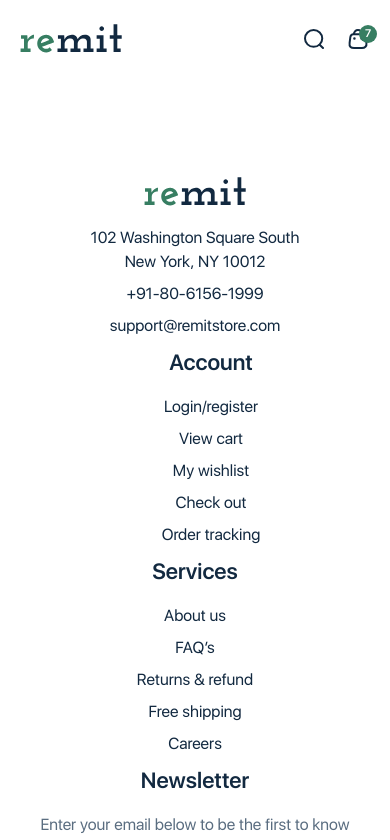
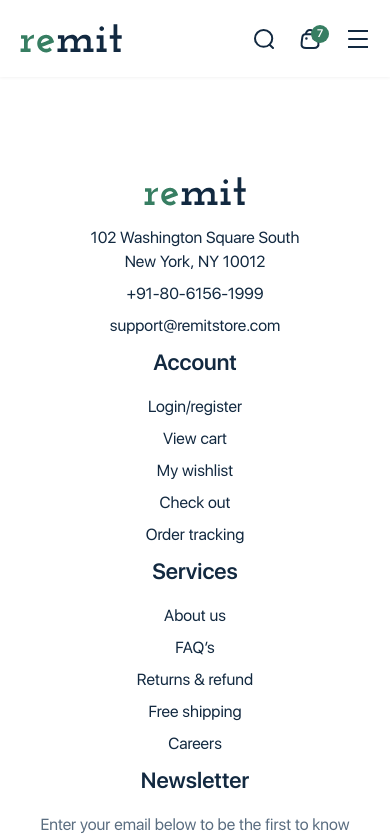
Before and after one commit to typhan05/yaycommerce-react, a React (Create React App) app: page / in a window 390 px wide. Shown: the top 840 px of the page. Built offline with nearby package versions, Linux system fonts and the light colour scheme.

Commit message:
Add menu mobile

```diff
--- a/src/parts/Footer/index.js
+++ b/src/parts/Footer/index.js
@@ -99,7 +99,7 @@ export default function Footer() {
                 </a>
               </div>
             </div>
-            <div className="w-full sm:w-1/2 md:w-1/2 lg:w-1/4 pl-8">
+            <div className="w-full sm:w-1/2 md:w-1/2 lg:w-1/4 lg:pl-8">
               <h3 className="text-[22px] font-semibold mb-4">Account</h3>
               <ul>
                 <li className="mb-2">
--- a/src/parts/Header/index.js
+++ b/src/parts/Header/index.js
@@ -1,4 +1,4 @@
-import React from 'react';
+import React, {useState} from 'react';
 import {NavLink} from "react-router-dom";
 import Logo from "../../assets/images/logo.svg"
 import Dropdown from "../../components/Dropdown";
@@ -16,8 +16,16 @@ const languages = [
 ];
 
 export default function Header(props) {
+  const [openMenu, setOpenMenu] = useState(false);
+
+  const openHandler = () => {
+    let root = document.getElementsByTagName('html')[0];
+    root.classList.toggle('overflow-hidden');
+    setOpenMenu(!openMenu);
+  }
+
   return (
-    <header className="text-black2">
+    <header className="relative text-black2 md:shadow-none shadow-[0_1px_3px_rgba(0,0,0,0.05)]">
       <div className="bg-gray-light4 py-3 text-sm md:block hidden">
         <div className="container mx-auto flex flex-wrap justify-between items-center">
           <ul className="grid gap-x-3 grid-cols-3">
@@ -56,7 +64,8 @@ export default function Header(props) {
       <div className="py-6">
         <div className="container mx-auto flex flex-wrap items-center justify-between">
           <a href="/yaycommerce-react/"><img src={Logo} alt="logo"/></a>
-          <ul className="md:flex hidden">
+          <ul
+            className={`md:flex md:relative md:top-0 md:w-auto md:translate-x-0 md:py-0 py-5 z-50 fixed top-[79px] bottom-0 left-0 bg-white transition-all duration-300 ease-in-out w-full ${openMenu ? `translate-x-0` : `translate-x-full`}`}>
             <li className="mx-5">
               <NavLink to='/yaycommerce-react/' className="group transition-all duration-300 ease-in-out">
                 {({isActive}) => (
@@ -66,7 +75,8 @@ export default function Header(props) {
               </NavLink>
             </li>
             <li className="mx-5 group relative">
-              <NavLink to='/yaycommerce-react/shops' className="flex items-center group transition-all duration-300 ease-in-out">
+              <NavLink to='/yaycommerce-react/shops'
+                       className="flex items-center group transition-all duration-300 ease-in-out">
                 {({isActive}) => (
                   <>
                     <span
@@ -90,7 +100,8 @@ export default function Header(props) {
                   </>
                 )}
               </NavLink>
-              <ul className="opacity-0 py-1 px-4 -ml-4 pointer-events-none absolute left-0 invisible top-12 z-1 min-w-[150px] bg-white transition-all duration-300 ease-in-out rounded-md shadow-[0_10px_25px_rgba(55,126,98,0.05)] group-hover:pointer-events-auto group-hover:top-8 group-hover:opacity-100 group-hover:visible group-hover:translate-y-0">
+              <ul
+                className="opacity-0 py-1 px-4 -ml-4 pointer-events-none absolute left-0 invisible top-12 z-1 min-w-[150px] bg-white transition-all duration-300 ease-in-out rounded-md shadow-[0_10px_25px_rgba(55,126,98,0.05)] group-hover:pointer-events-auto group-hover:top-8 group-hover:opacity-100 group-hover:visible group-hover:translate-y-0">
                 <li className="my-2">
                   <NavLink to='/yaycommerce-react/shops/shop-1' className="transition-all duration-300 ease-in-out">
                     {({isActive}) => (
@@ -134,7 +145,7 @@ export default function Header(props) {
               </NavLink>
             </li>
           </ul>
-          <ul className="grid gap-x-5 md:grid-cols-4 grid-cols-2 items-center">
+          <ul className="grid md:grid-cols-4 gap-x-5 grid-cols-3 items-center">
             <li>
               <button className="relative group block text-black2" type="button" onClick={props.buttonSearch}>
                 <svg
@@ -244,6 +255,30 @@ export default function Header(props) {
                   className="absolute top-10 left-2/4 -translate-x-2/4 z-20 invisible opacity-0 transition-all ease-in-out duration-300 px-[6px] py-1 min-w-max text-xs text-white bg-black2 rounded-sm after:absolute after:w-0 after:h-0 after:-top-[5px] after:left-2/4 after:-translate-x-2/4 after:border-x-[6px] after:border-b-[6px] after:border-solid after:border-x-transparent after:border-b-black2 group-hover:top-7 group-hover:opacity-100 group-hover:visible">My account</span>
               </a>
             </li>
+            <li className="md:hidden flex ml-1">
+              <button className="relative group" onClick={() => openHandler()}>
+                <div
+                  className="relative flex overflow-hidden items-center justify-center w-[22px] h-[18px] transform transition-all">
+                  <div
+                    className="flex flex-col justify-between w-full h-full transform transition-all duration-300 origin-center overflow-hidden">
+                    <div
+                      className={`bg-black2 h-[2px] w-5 transform transition-all duration-300 origin-left delay-100 ${openMenu && `translate-y-6`}`}></div>
+                    <div
+                      className={`bg-black2 h-[2px] w-5 rounded transform transition-all duration-300 delay-75 ${openMenu && `translate-y-6`}`}></div>
+                    <div
+                      className={`bg-black2 h-[2px] w-5 transform transition-all duration-300 origin-left ${openMenu && `translate-y-6`}`}></div>
+
+                    <div
+                      className={`absolute items-center justify-between transform transition-all duration-500 top-2.5 flex ${openMenu ? `translate-x-0 w-12` : `-translate-x-10 w-0`}`}>
+                      <div
+                        className={`absolute bg-black2 h-[2px] w-5 transform transition-all duration-500 delay-300 ${openMenu ? `rotate-45` : `rotate-0`}`}></div>
+                      <div
+                        className={`absolute bg-black2 h-[2px] w-5 transform transition-all duration-500 delay-300 ${openMenu ? `-rotate-45` : `-rotate-0`}`}></div>
+                    </div>
+                  </div>
+                </div>
+              </button>
+            </li>
           </ul>
         </div>
       </div>
```
